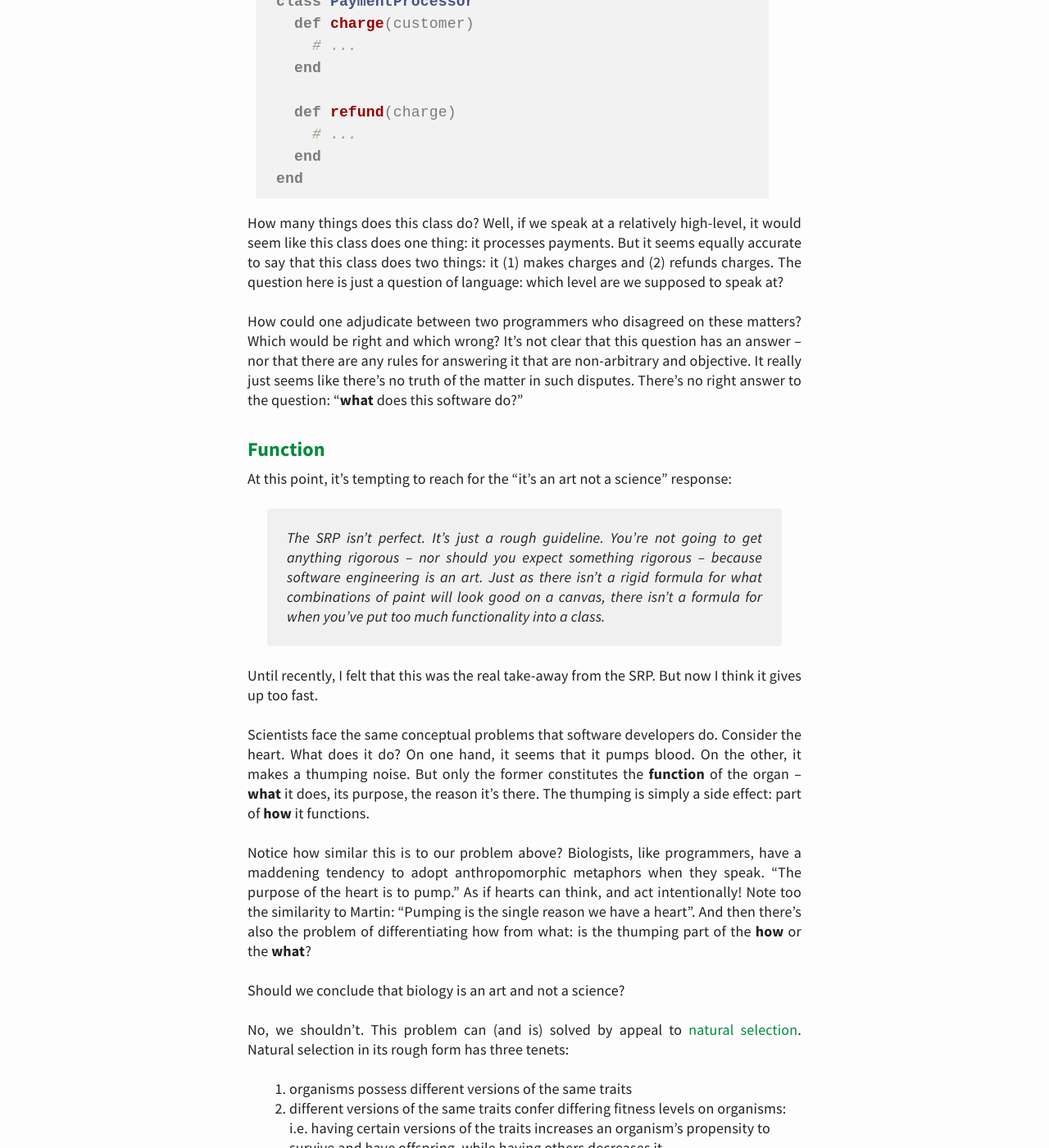
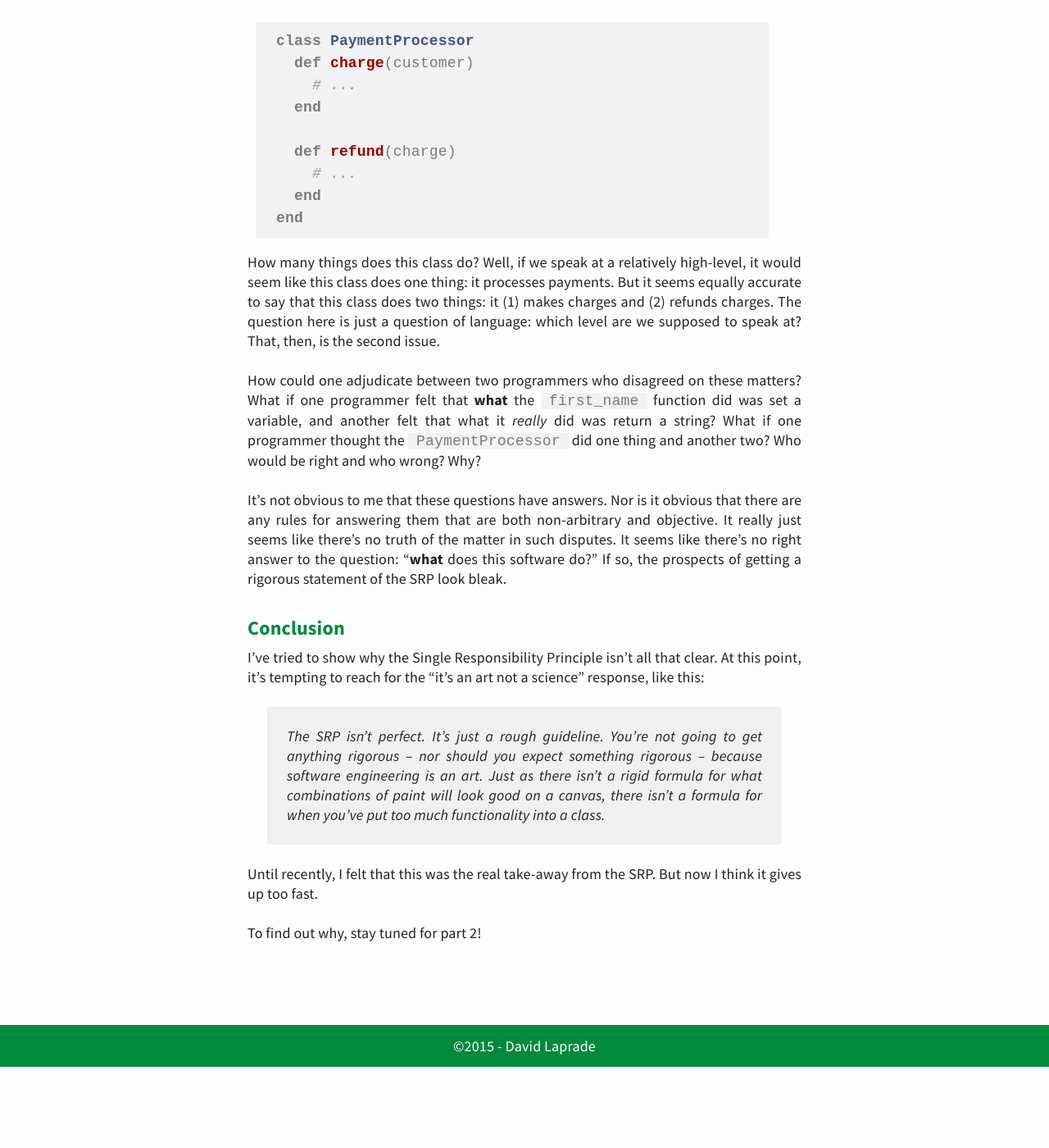
Before and after one commit to davidlaprade/davidlaprade.github.io, a Jekyll site: the page built from _posts/2016-5-7-the-single-responsibility-principle-part-1.md, in a window 1280 px wide and 1400 px high, scrolled down 3515 px. Shown: the whole window at 82% size. Built offline with Jekyll 4.4.1, drawn with Linux system fonts in a browser that asks for light colours; after the commit the page ends 4816 px from its top, so only the background shows below that; some of the changed text lies outside the part shown.

Commit message:
Break up Single Responsibility post into two parts

```diff
--- a/_posts/2016-5-7-the-single-responsibility-principle.md
+++ b/_posts/2016-5-7-the-single-responsibility-principle-part-1.md
@@ -1,7 +1,10 @@
 ---
-title: "The Single Responsibility Principle"
+title: "The Single Responsibility Principle, Part 1"
 excerpt: "How I fail to understand it and you can too."
 ---
+
+_NOTE: this is the first of a two part series on the Single Responsibility
+Principle._
 
 The [Single Responsibility
 Principle](https://en.wikipedia.org/wiki/Single_responsibility_principle),
@@ -152,19 +155,29 @@ How many things does this class do? Well, if we speak at a relatively
 high-level, it would seem like this class does one thing: it processes payments.
 But it seems equally accurate to say that this class does two things:
 it (1) makes charges and (2) refunds charges. The question here is just a
-question of language: which level are we supposed to speak at?
+question of language: which level are we supposed to speak at? That, then, is
+the second issue.
 
 How could one adjudicate between two programmers who disagreed on these matters?
-Which would be right and which wrong? It's not clear that this
-question has an answer -- nor that there are any rules for answering
-it that are non-arbitrary and objective.
+What if one programmer felt that __what__ the `first_name` function did was set
+a variable, and
+another felt that what it _really_ did was return a string? What if one
+programmer thought the `PaymentProcessor` did one thing and another two?
+Who would be right and who wrong? Why?
+
+It's not obvious to me that
+these questions have answers. Nor is it obvious that there are any rules for
+answering them that are both non-arbitrary and objective.
 It really just seems like there's no truth of the matter in such disputes.
-There's no right answer to the question: "__what__ does this software do?"
+It seems like there's no right answer to the question: "__what__ does this
+software do?" If so, the prospects of getting a rigorous statement of the SRP
+look bleak.
 
-### Function
+### Conclusion
 
+I've tried to show why the Single Responsibility Principle isn't all that clear.
 At this point, it's tempting to reach for the "it's an art not a science"
-response:
+response, like this:
 
 > The SRP isn't perfect. It's just a rough guideline. You're not going
 to get anything rigorous -- nor should you expect something rigorous -- because
@@ -175,54 +188,4 @@ when you've put too much functionality into a class.
 Until recently, I felt that this was the real take-away from the SRP. But now I
 think it gives up too fast.
 
-Scientists face the same conceptual problems that software
-developers do. Consider the heart. What does it do? On one hand, it seems
-that it pumps blood. On the other, it makes a thumping noise. But only the
-former constitutes the __function__ of the organ -- __what__
-it does, its purpose, the reason it's there. The thumping is simply a side
-effect: part of __how__ it functions.
-
-Notice how similar this is to our problem above? Biologists, like programmers,
-have a maddening tendency to adopt anthropomorphic metaphors when they speak.
-"The purpose of the heart is to pump." As if hearts can think, and act
-intentionally! Note too the similarity to Martin: "Pumping is the single reason
-we have a heart". And then there's also the problem of differentiating how from
-what: is the thumping part of the __how__ or the __what__?
-
-Should we conclude that biology is an art and not a science?
-
-No, we shouldn't. This problem can (and is) solved by appeal to [natural
-selection](https://en.wikipedia.org/wiki/Natural_selection). Natural selection
-in its rough form has three tenets:
-
-1. organisms possess different versions of the same traits
-2. different versions of the same traits confer differing fitness levels on
-   organisms: i.e. having certain versions of the traits increases an organism's
-   propensity to survive and have offspring, while having others decreases it
-3. traits are heritable, i.e. they are passed down from one generation to
-   the next
-
-The function of an organ -- or anything -- in biology is
-[the behavior which accounts for its being selected for](https://mechanism.ucsd.edu/teaching/w10/wright.functions.%201973.pdf).
-The pumping behavior of the heart, and not its thumping, accounts for its being
-selected for. Hence, the heart's function is to pump. The pumping, and not the
-thumping, is thus the purpose of the heart. It is the sole reason we have a
-heart.
-
-Can we apply this to software?
-
-I think we miss something important if we don't point out the similarities that
-digital systems (code-bases) have with living systems (organisms). Organisms have
-generations, each successive member of which with slightly different properties
-than that before it. Those properties which are selected for by the environment
-appear more readily in the next generation. Codebases, alternatively, have
-iterations. Each successive iteration has slightly different
-properties(functions, classes) than that before it. And here too, the change in
-properties over time is a function of the environment: market forces, what
-users liked, what they complained about, what competitor products did, etc.
-
-So we can ask of parts of code-bases what we asked of parts of organisms: what
-behaviors account for their being selected for? Why didn't we just delete this
-class last month? What keeps this around?
-
-Surely this is a question that we can answer.
+To find out why, stay tuned for part 2!
```
Also changed, not shown: other parts of _posts/2016-5-7-the-single-responsibility-principle-part-1.md (+1 -1 lines), _drafts/single_responsibility_part_2.md (added, +86 -0 lines).
